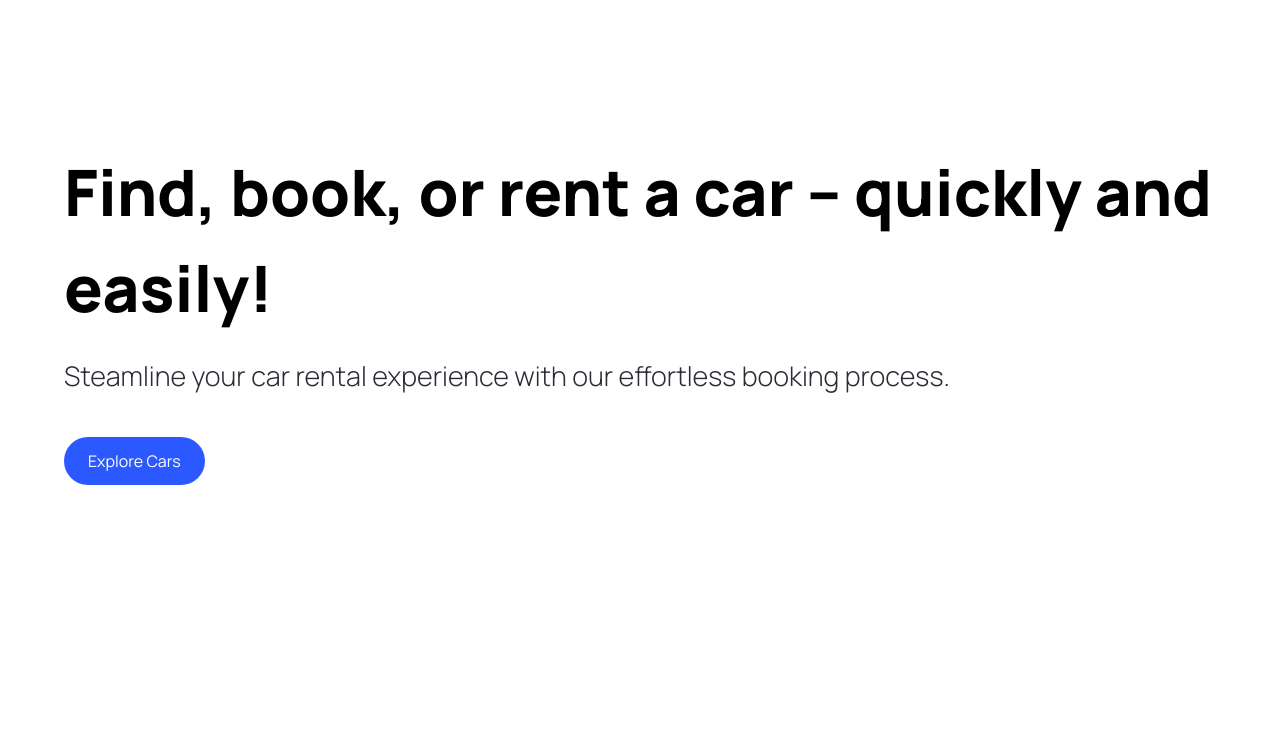
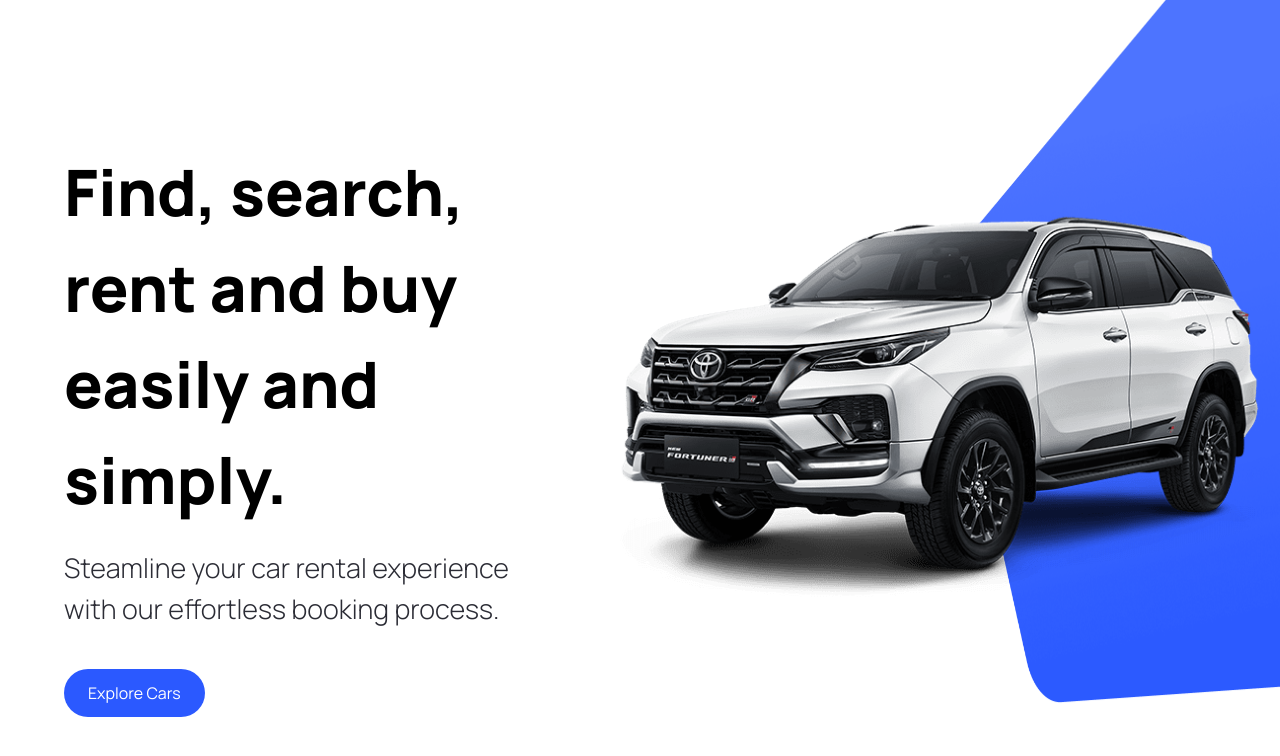
Before and after one commit to J22T/cars, a Next.js app: page / in a window 1280 px wide. Shown: the top 756 px of the page. Built offline with nearby package versions, Linux system fonts and the light colour scheme.

Commit message:
hero images

```diff
--- a/components/Hero.tsx
+++ b/components/Hero.tsx
@@ -13,7 +13,7 @@
     <div className="hero">
       <div className="flex-1 pt-36 padding-x">
           <h1 className="hero__title">
-            Find, book, or rent a car -- quickly and easily!
+            Find, search, rent and buy easily and simply.
           </h1>
 
           <p className="hero__subtitle">
@@ -26,6 +26,13 @@
             handeClick={handleScroll}
           />
       </div>
+      <div className="hero__image-container">
+        <div className="hero__image">
+          <Image src="/hero.png" alt="hero" fill className="object-contain" />
+
+          <div className="hero__image-overlay" />
+        </div>
+      </div>
     </div>
   )
 }
```
